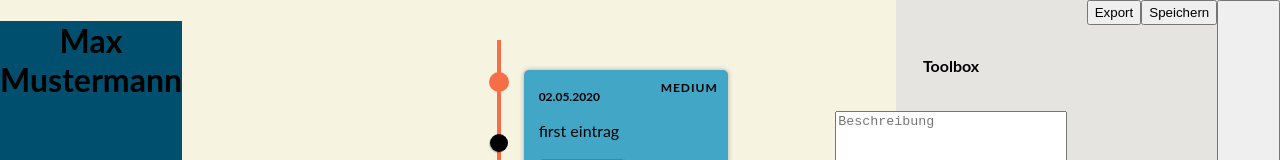
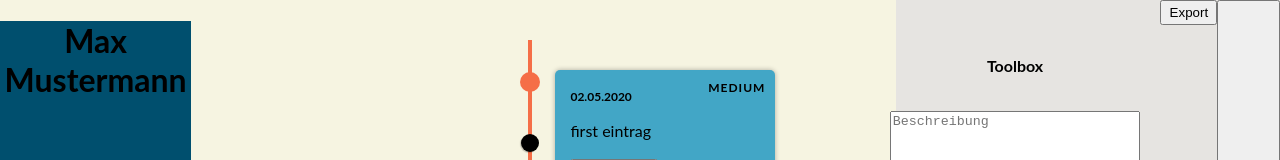
Before and after one commit to Hyphiin/thmProject_TimelineWebApp, a React (Create React App) app in the folder my-app/: page / in a window 1280 px wide. Shown: the top 160 px of the page. Built offline with nearby package versions, Linux system fonts and the light colour scheme.

Commit message:
Speichern funktioniert, Abruf nur auf Konsole

```diff
--- a/my-app/src/App.css
+++ b/my-app/src/App.css
@@ -254,8 +254,3 @@ resize: none;
     width: 70px;
     height: 25px;
 }
-
-#localStorage-Button{
-    width: 100px;
-    height: 25px;
-}
--- a/my-app/src/App.js
+++ b/my-app/src/App.js
@@ -3,7 +3,6 @@ import './App.css';
 import Timeline from "./components/timeLine";
 import Toolbox from "./components/toolBox";
 import Screenshot from "./components/screenCapture";
-import LocalStorageCall from "./components/localStorageCall";
 import LocalStUsedButton from "./components/localStUsedButton";
 
 
@@ -16,7 +15,6 @@ const App = () => {
             <Timeline/>
             <Toolbox/>
             <Screenshot/>
-            <LocalStorageCall/>
             <LocalStUsedButton/>
         </div>
 
--- a/my-app/src/components/Add.js
+++ b/my-app/src/components/Add.js
@@ -1,4 +1,5 @@
 import React from "react";
+import LocalStorageSave from "./LocalStorageSave";
 
 export default class Add extends React.Component{
     state = {
@@ -46,3 +47,6 @@ export default class Add extends React.Component{
         )
     }
 }
+{/*
+aktuell wird noch der letzte punkt aus dem localStorage nicht abgespeichert, evtl auf nen andren OnClick oder ähnliches
+*/}
--- /dev/null
+++ b/my-app/src/components/LocalStorageSave.js
@@ -0,0 +1,12 @@
+import entry from "./entries";
+
+const LocalStorageSave = () => {
+    localStorage.setItem("allEntries", JSON.stringify(entry));
+}
+
+export default LocalStorageSave;
+
+{/*
+in dieser Datei ist die Funktion alle vorhandenen Einträge in einen String zu packen und in Local Storage
+wird aufgerufen in timeLineItem <span> onClick
+*/}
--- a/my-app/src/components/localStUsedButton.js
+++ b/my-app/src/components/localStUsedButton.js
@@ -8,3 +8,7 @@ const LocalStUsedButton = () => (
 )
 
 export default LocalStUsedButton;
+
+{/*
+ruft das abgespeicherte Array auf, soll später ersetzt werden bzw. ohne button funktionieren
+*/}
--- a/my-app/src/components/localStorageCall.js
+++ /dev/null
@@ -1,33 +0,0 @@
-import React from "react";
-import LocalStorageSaved from "./localStorageFunction";
-
-
- const LocalStorageCall = () => (
-
-    <button id="localStorage-Button" onClick={LocalStorageSaved}>
-        Speichern
-    </button>
-
-);
-
-{/*
-const [value, setValue] = useStateWithLocalStorage("myValueLocal"); //value has to be the whole Site somehow
-const onClick = event => setValue(event.target.value);
-*/}
-
-{/*} const useStateWithLocalStorage = localStorageKey => {
-        const [value, setValue] = React.useState(localStorage.getItem(localStorageKey) || "");
-
-        React.useEffect(() => {
-            localStorage.setItem(localStorageKey, value);
-        }, [value]);
-
-        return [value,setValue];
-    };
-
-        const [value, setValue] = useStateWithLocalStorage("myValueLocal");
-        const onClick = event => setValue(event.target.value);
-
-
-*/}
-export default LocalStorageCall;
--- a/my-app/src/components/localStorageFunction.js
+++ /dev/null
@@ -1,9 +0,0 @@
-import entry from "./entries";
-
-
-
-const LocalStorageSaved = () => {
-    localStorage.setItem("allEntries", JSON.stringify(entry));
-}
-
-export default LocalStorageSaved;
--- a/my-app/src/components/timeLineItem.js
+++ b/my-app/src/components/timeLineItem.js
@@ -1,6 +1,7 @@
 import React, {useState} from "react";
 import addContent from "./AddEntries"
 import FileInput from "./FileInput";
+import LocalStorageSave from "./LocalStorageSave";
 
 function TimeLineItem ({entries}) {
 
@@ -32,7 +33,7 @@ function TimeLineItem ({entries}) {
                 <p onClick={() => clickHandler("remove")}> {entries.text} </p>
                 </div>
                 <FileInput/>
-                <span className="circle" onClick={() => clickHandler(localStorage.getItem("mode"))}/>
+                <span className="circle" onClick={() => {clickHandler(localStorage.getItem("mode")); LocalStorageSave()}}/>
             </div>
         </div>
     )
```
Also changed, not shown: my-app/src/components/localStorageUsage.js (+11 -1 lines).
